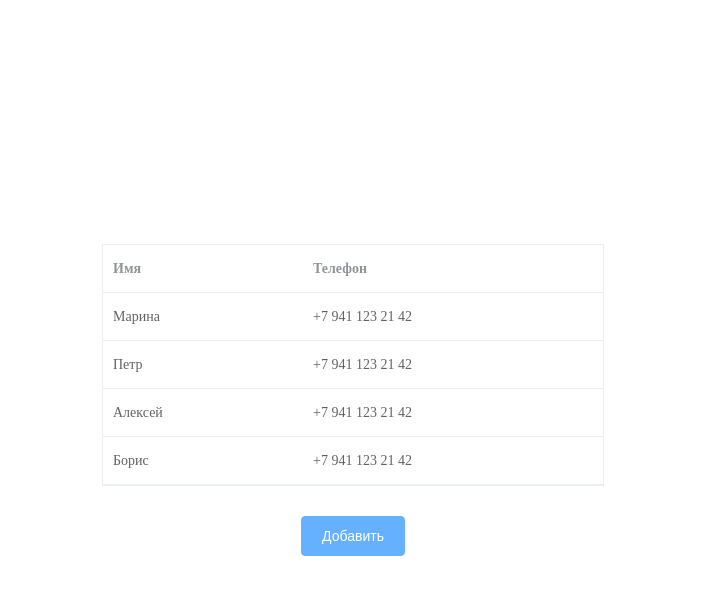
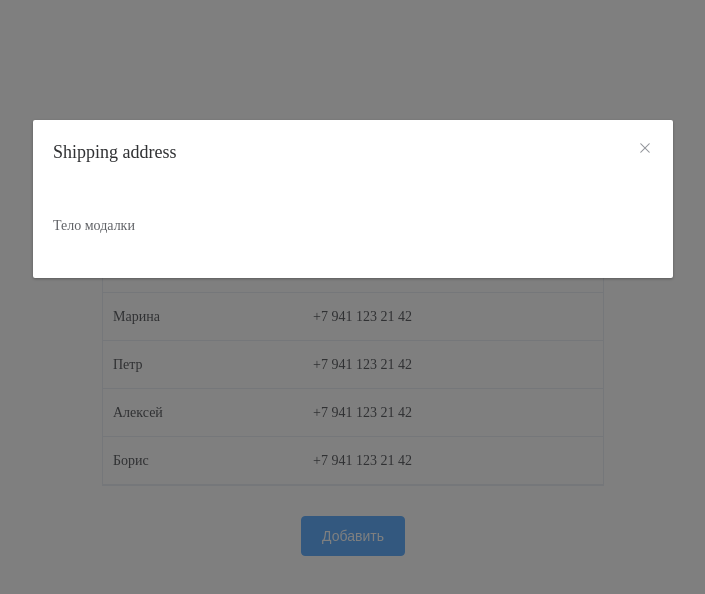
Before and after one commit to sashafdtv/vue-test-table, a Vue app: page / in a window 1280 px wide. Both pictures are taken after a click on the button "Добавить". Shown: the top 594 px of the page, without its empty margins (287-992 px from the left). Built offline with nearby package versions, Linux system fonts and the light colour scheme.

Commit message:
Простая модалка

```diff
--- /dev/null
+++ b/src/components/Modal.vue
@@ -0,0 +1,23 @@
+<template>
+  <el-dialog
+    :visible.sync="toggleModal"
+    title="Shipping address">
+    <p>Тело модалки</p>
+  </el-dialog>
+</template>
+
+<script>
+export default {
+  name: 'Modal',
+  props: {
+    toggleModal: {
+      type: [Boolean],
+      default: true
+    }
+  }
+}
+</script>
+
+<style>
+
+</style>
--- a/src/components/Table.vue
+++ b/src/components/Table.vue
@@ -1,5 +1,6 @@
 <template>
   <section>
+    <!-- Таблица -->
     <el-table
       :data="tableData"
       style="width: 100%">
@@ -13,17 +14,29 @@
         width="300"/>
     </el-table>
 
+    <!-- Кнопка добавления  -->
     <div class="button-wrapper">
-      <el-button type="primary">Добавить</el-button>
+      <el-button
+        type="primary"
+        @click="toggleModal = true">Добавить</el-button>
     </div>
+
+    <!-- Компонент модалки -->
+    <Modal :toggle-modal="toggleModal"/>
   </section>
 </template>
 
 <script>
+import Modal from './Modal.vue'
+
 export default {
   name: 'Table',
+  components: {
+    Modal
+  },
   data () {
     return {
+      toggleModal: false,
       tableData: [{
         name: 'Марина',
         phone: '+7 941 123 21 42'
```
